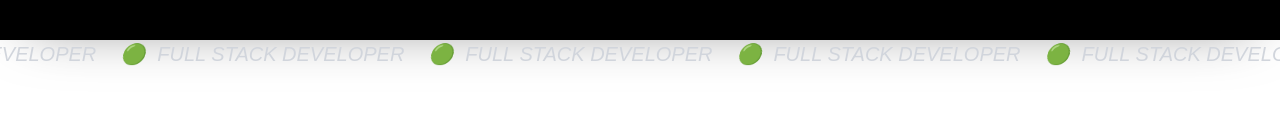
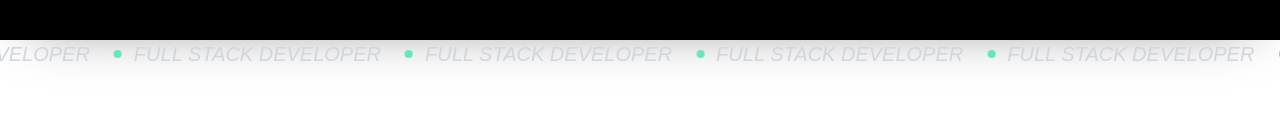
Before and after one commit to adarshk0511/adarsh-portfolio, a Next.js app: page / in a window 1280 px wide. Shown: the part 760-890 px from the top of the page. Built offline with nearby package versions, Linux system fonts and the light colour scheme.

Commit message:
Marquee Update

```diff
--- a/src/app/components/Marquee1.jsx
+++ b/src/app/components/Marquee1.jsx
@@ -8,8 +8,7 @@ export default function Marquee1() {
 
         {Array(10).fill(
           <span className="flex items-center gap-3">
-
-            <span className="">🟢</span>
+            <div className="h-2 w-2 bg-emerald-300 rounded-2xl animate-pulse"></div>
            FULL STACK  DEVELOPER
           </span>
         )}
```
